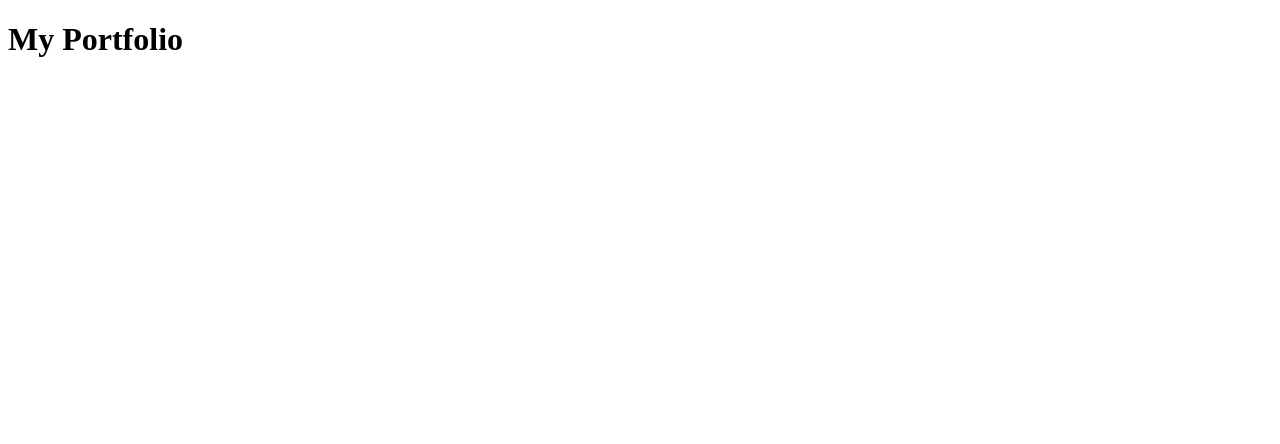
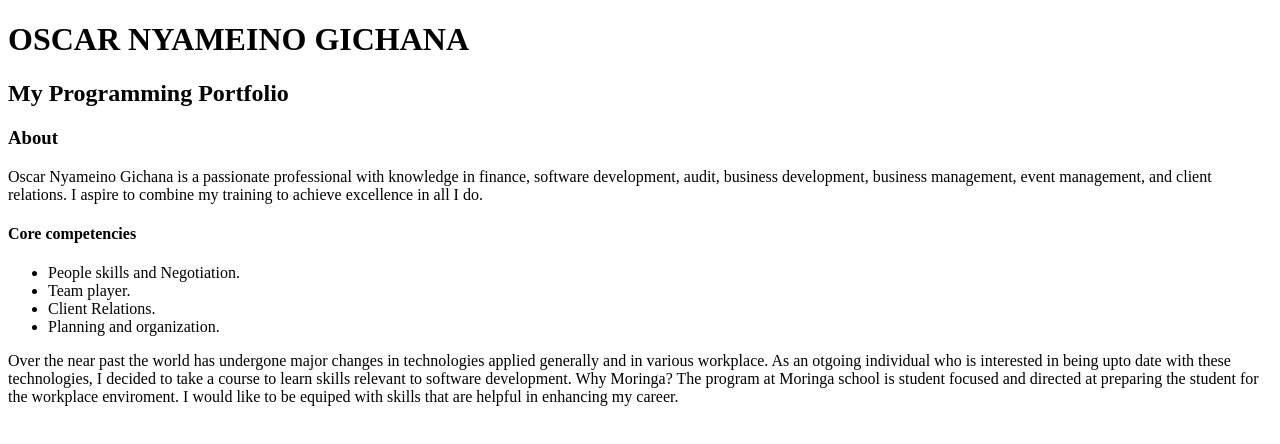
Before and after one commit to OscarGichana/portfolio, a plain HTML site: page portfolio.html in a window 1280 px wide. Drawn offline with Linux system fonts and the light colour scheme.

Commit message:
Add first paragraph and heading to My Portfolio.

```diff
--- a/portfolio.html
+++ b/portfolio.html
@@ -4,7 +4,18 @@
     <title>Portfoli</title>
   </head>
   <body>
-    <h1>My Portfolio</h1>
-    <p></p>
-  </body>
+    <h1>OSCAR NYAMEINO GICHANA</h1>
+    <h2>My Programming Portfolio</h2>
+    <h3>About</h3>
+    <p>Oscar Nyameino Gichana is a passionate professional with knowledge in finance, software development, audit, business development, business management, event
+management, and client relations. I aspire to combine my training to achieve excellence in all I do.</p>
+    <h4>Core competencies</h4>
+    <ul>
+      <li>People skills and Negotiation.</li>
+      <li>Team player.</li>
+      <li>Client Relations.</li>
+      <li>Planning and organization.</li>
+    </ul>
+    <p>Over the near past the world has undergone major changes in technologies applied generally and in various workplace. As an otgoing individual who is interested in being upto date with these technologies, I decided to take a course to learn skills relevant to software development. Why Moringa? The program at Moringa school is student focused and directed at preparing the student for the workplace enviroment. I would like to be equiped with skills that are helpful in enhancing my career.</p>
+
 </html>
```
